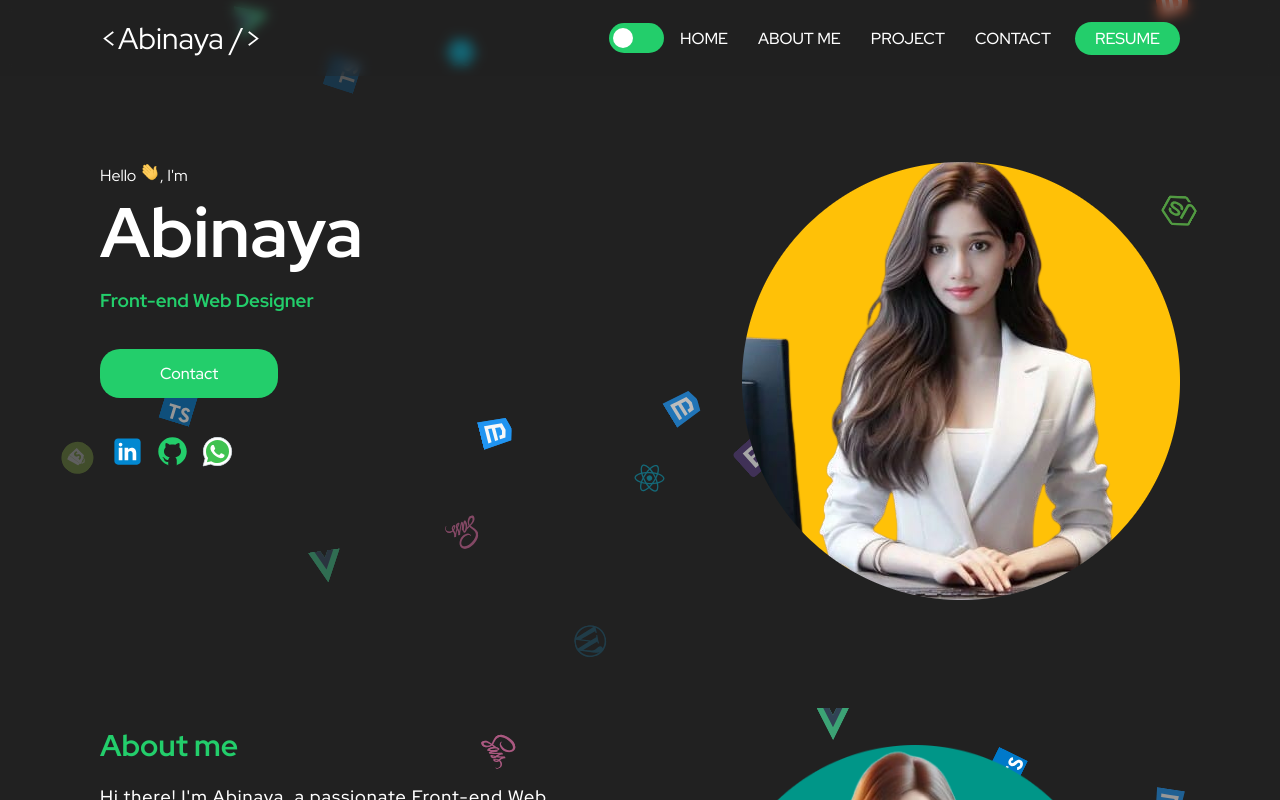
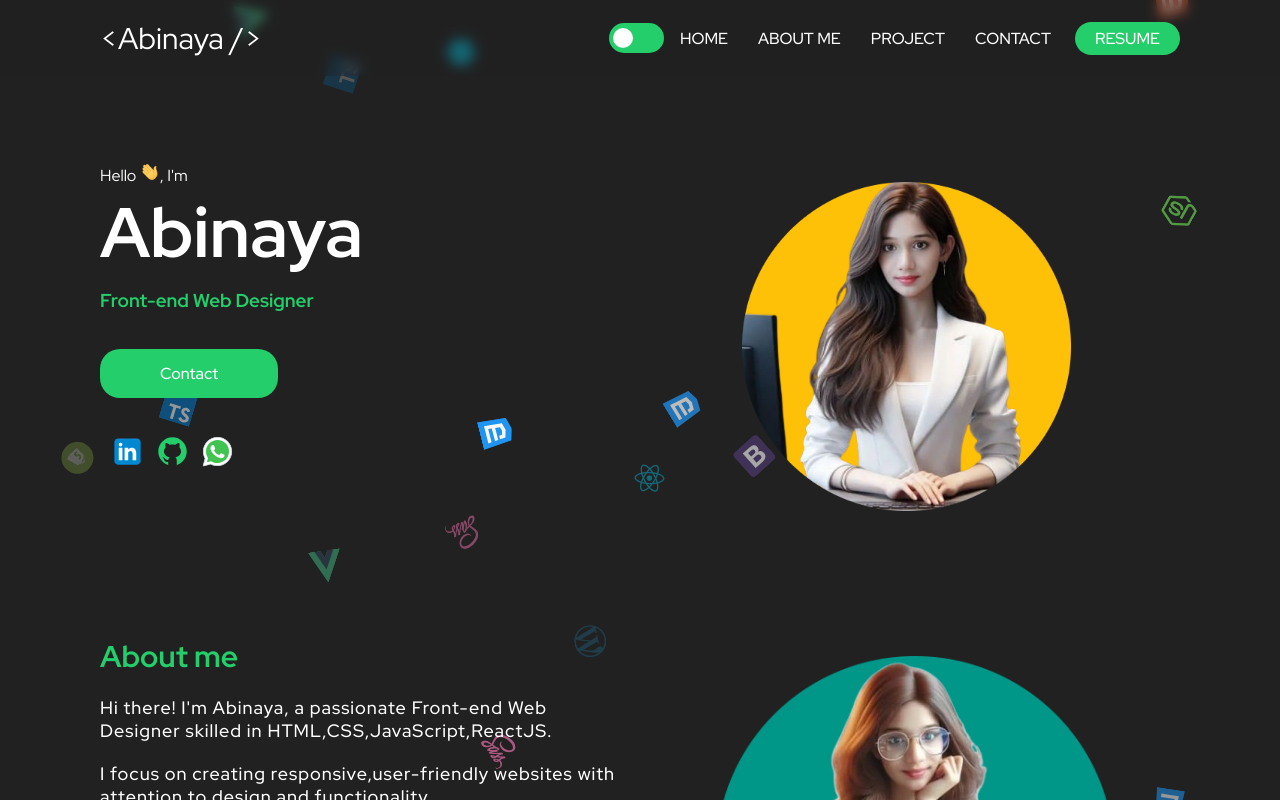
Before and after one commit to ABINAYA0010/Abinaya-portfolio, a React (Create React App) app: page / in a window 1280 px wide. Shown: the top 800 px of the page. Built offline with nearby package versions, Linux system fonts and the light colour scheme.

Commit message:
Updated Heroiene component styles

```diff
--- a/src/components/Heroiene/styles.ts
+++ b/src/components/Heroiene/styles.ts
@@ -42,9 +42,13 @@ export const Container = styled.section`
     padding: 1.4rem 6rem;
   }
 
-  .heroiene-image{
-    img{
-      max-width: 500px;
+  .heroiene-image img{
+    margin-top: 2rem;
+    width: 75%;
+    filter: grayscale(0);
+    transition: filter 0.5s;
+    &:hover{
+      filter: grayscale(0);
     }
   }
 
@@ -56,10 +60,12 @@ export const Container = styled.section`
         font-size: 5rem;
       }
     }
-
-    .heroiene-image {
+    .heroiene-image{
       display: block; /* Ensure image is visible on mobile */
       margin-top: 1rem; /* Optional: Adjust margin as needed */
+      img {
+        width: 100%;
+      }
     }
   }
 
@@ -69,5 +75,11 @@ export const Container = styled.section`
 
   @media(max-width: 480px){
     margin-top: 45%;
+    .heroiene-image {
+      max-width: 100%;
+      img {
+        width: 100%;
+      }
+    }
   }
 `
```
